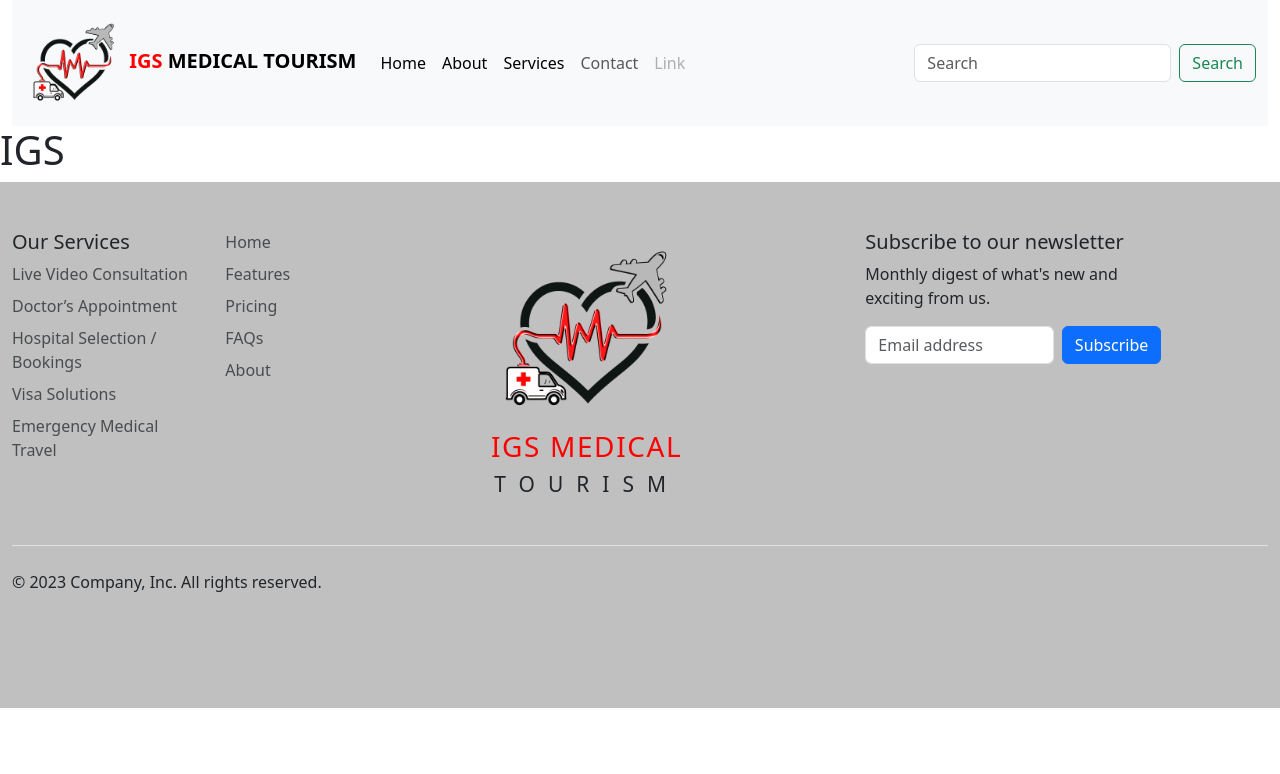
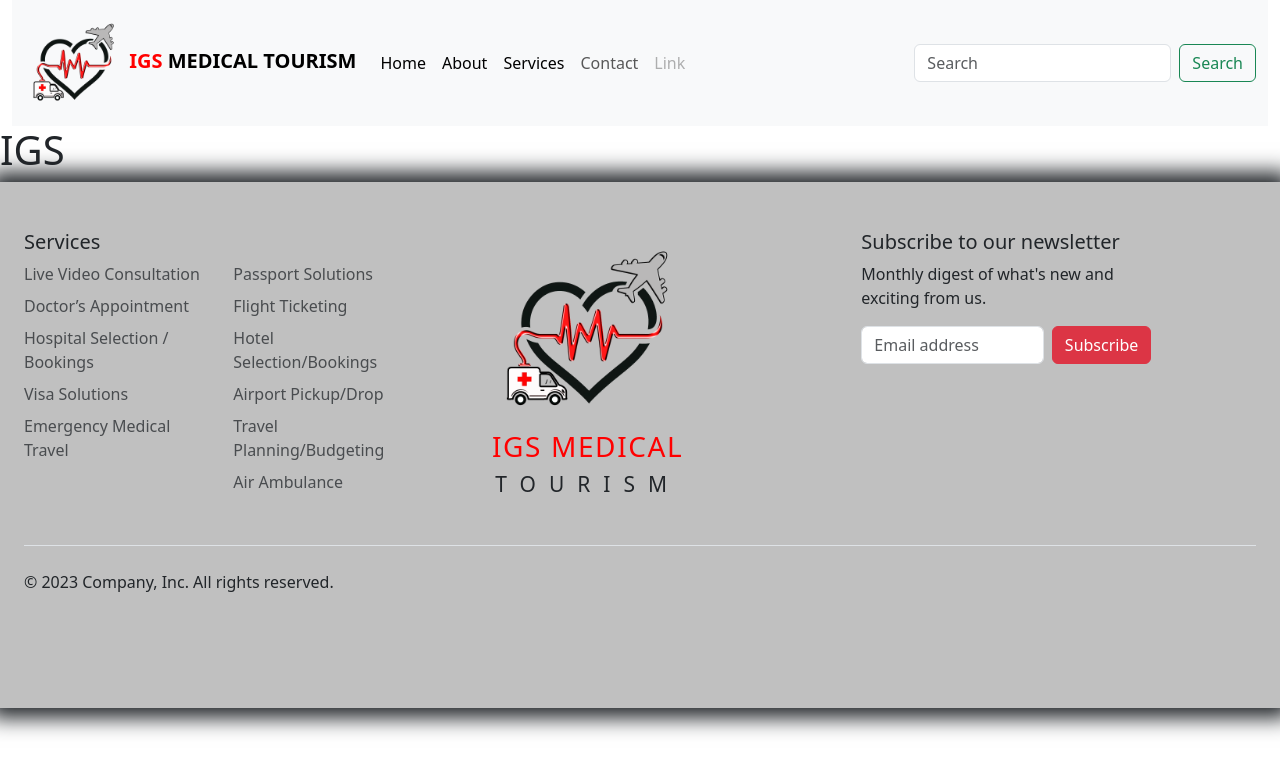
Before and after one commit to MAliAbrarKhan19/igs, a PHP site: page / in a window 1280 px wide. Shown: the top 774 px of the page. Run offline with PHP 8.4, Linux system fonts and the light colour scheme.

Commit message:
Update footer.php

```diff
--- a/footer.php
+++ b/footer.php
@@ -1,12 +1,15 @@
 
     <!-- footer -->
     <footer
-      class="container-fluid py-5"
-      style="background-color: silver;">
+      class="container-fluid py-5 px-4"
+      style="
+      background-color: silver;
+      box-shadow: 0px 0px 20px 10px;
+      ">
 
         <div class="row">
           <div class="col-6 col-md-2 mb-3">
-            <h5>Our Services</h5>
+            <h5>Services</h5>
             <ul class="nav flex-column">
               <li class="nav-item mb-2"><a href="#" class="nav-link p-0 text-body-secondary">Live Video Consultation</a></li>
               <li class="nav-item mb-2"><a href="#" class="nav-link p-0 text-body-secondary">Doctor’s Appointment</a></li>
@@ -16,14 +19,15 @@
             </ul>
           </div>
 
-          <div class="col-6 col-md-2 mb-3">
+          <div class="col-6 col-md-2 mb-3" style="margin-top: 32px;">
             <!-- <h5>Section</h5> -->
             <ul class="nav flex-column">
-              <li class="nav-item mb-2"><a href="#" class="nav-link p-0 text-body-secondary">Home</a></li>
-              <li class="nav-item mb-2"><a href="#" class="nav-link p-0 text-body-secondary">Features</a></li>
-              <li class="nav-item mb-2"><a href="#" class="nav-link p-0 text-body-secondary">Pricing</a></li>
-              <li class="nav-item mb-2"><a href="#" class="nav-link p-0 text-body-secondary">FAQs</a></li>
-              <li class="nav-item mb-2"><a href="#" class="nav-link p-0 text-body-secondary">About</a></li>
+              <li class="nav-item mb-2"><a href="#" class="nav-link p-0 text-body-secondary">Passport Solutions</a></li>
+              <li class="nav-item mb-2"><a href="#" class="nav-link p-0 text-body-secondary">Flight Ticketing</a></li>
+              <li class="nav-item mb-2"><a href="#" class="nav-link p-0 text-body-secondary">Hotel Selection/Bookings</a></li>
+              <li class="nav-item mb-2"><a href="#" class="nav-link p-0 text-body-secondary">Airport Pickup/Drop</a></li>
+              <li class="nav-item mb-2"><a href="#" class="nav-link p-0 text-body-secondary">Travel Planning/Budgeting</a></li>
+              <li class="nav-item mb-2"><a href="#" class="nav-link p-0 text-body-secondary">Air Ambulance</a></li>
             </ul>
           </div>
 
@@ -41,7 +45,7 @@
               <div class="d-flex flex-column flex-sm-row w-100 gap-2">
                 <label for="newsletter1" class="visually-hidden">Email address</label>
                 <input id="newsletter1" type="text" class="form-control" placeholder="Email address">
-                <button class="btn btn-primary" type="button">Subscribe</button>
+                <button class="btn btn-danger" type="button">Subscribe</button>
               </div>
             </form>
           </div>
```
